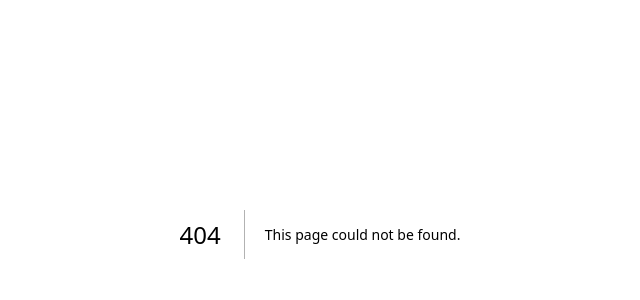
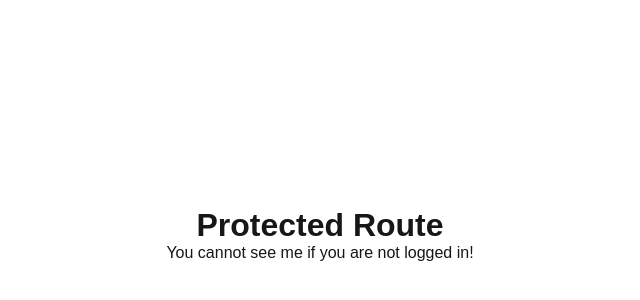
Before and after one commit to RalitsaTerzieva/with-custom-auth, a Next.js app: page /protected_route in a window 1280 px wide. Before the commit this address had no page. Shown: the part 166-466 px from the top of the page, without its empty margins (320-960 px from the left). Built offline with nearby package versions, Linux system fonts and the light colour scheme.

Commit message:
Add protected route logic

```diff
--- /dev/null
+++ b/src/pages/protected_route.js
@@ -0,0 +1,10 @@
+import styles from './../styles/app.module.css';
+
+export default function ProtectedRoute() {
+    return (
+        <div className={styles.container}>
+            <h1>Protected Route</h1>
+            <p>You cannot see me if you are not logged in!</p>
+        </div>
+    )
+}
--- /dev/null
+++ b/src/styles/app.module.css
@@ -0,0 +1,9 @@
+.container {
+    min-height: 100vh;
+    padding: 0 0.5rem;
+    display: flex;
+    flex-direction: column;
+    justify-content: center;
+    align-items: center;
+    height: 100vh;
+}
```
